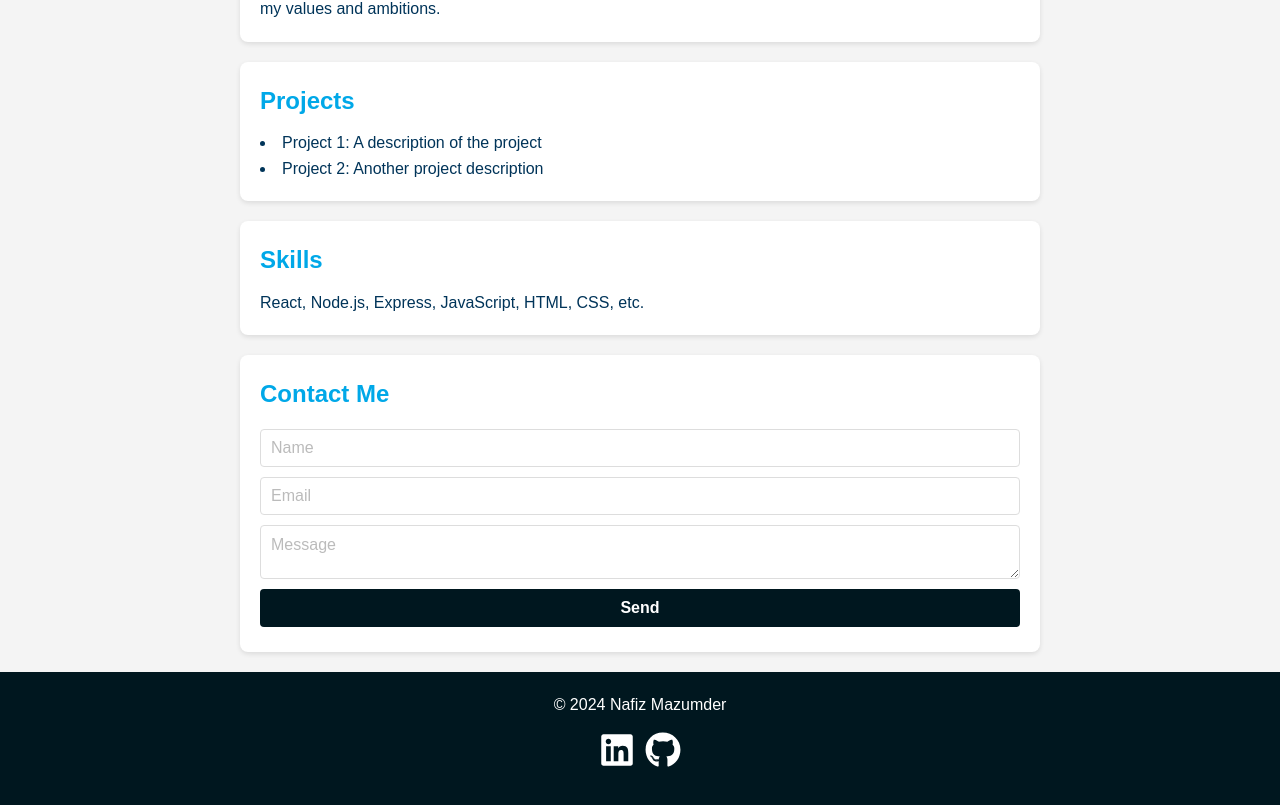
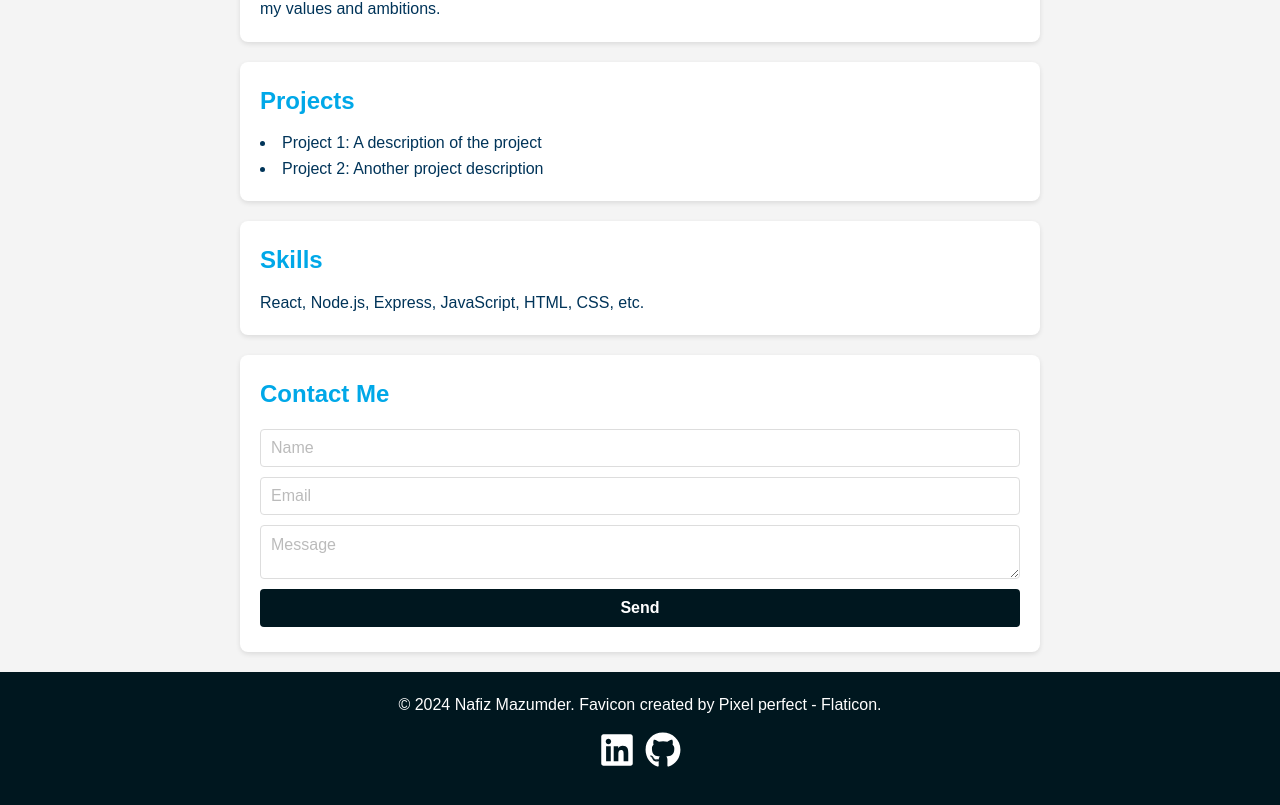
Before and after one commit to nafizMazumder/portfolio-fe, a React (Create React App) app: page / in a window 1280 px wide. Shown: the part 337-1142 px from the top of the page. Built offline with nearby package versions, Linux system fonts and the light colour scheme.

Commit message:
added favicon

```diff
--- a/public/index.html
+++ b/public/index.html
@@ -3,7 +3,8 @@
 <head>
   <meta charset="UTF-8">
   <meta name="viewport" content="width=device-width, initial-scale=1.0">
-  <title>My Portfolio</title>
+  <title>Nafiz Mazumder</title>
+  <link rel="icon" href="/assets/icon.png" />
 </head>
 <body>
 <div id="root"></div> <!-- This is where your React app will be rendered -->
--- a/src/components/Footer.js
+++ b/src/components/Footer.js
@@ -28,13 +28,23 @@ const Footer = () => {
 
     return (
         <footer>
-            <p>&copy; {currentYear} Nafiz Mazumder</p>
+            <p>&copy; {currentYear} Nafiz Mazumder.
+                <a href="https://www.flaticon.com/free-icons/developer"
+                   title="Favicon"
+                   target="_blank" rel="noopener noreferrer"> Favicon created by Pixel perfect - Flaticon.
+                </a>
+            </p>
             <ul>
-                <li><a href="https://www.linkedin.com/in/nafiz-mazumder" target="_blank"
+                <li><a href="https://www.linkedin.com/in/nafiz-mazumder"
+                       title="LinkedIn"
+                       target="_blank"
                        rel="noopener noreferrer"><FaLinkedin/></a></li>
-                <li><a href="https://github.com/nafizMazumder" target="_blank" rel="noopener noreferrer"><FaGithub/></a></li>
+                <li><a href="https://github.com/nafizMazumder"
+                       title="GitHub"
+                       target="_blank" rel="noopener noreferrer"><FaGithub/></a>
+                </li>
             </ul>
-            <button onClick={scrollToTop} className="scroll-to-top">
+            <button onClick={scrollToTop} title="Scroll to top" className="scroll-to-top">
                 <FaArrowUp className="scroll-to-top-icon"/>
             </button>
         </footer>
--- a/src/styles.css
+++ b/src/styles.css
@@ -154,6 +154,16 @@ footer p {
     font-size: 16px;
 }
 
+footer p a {
+    text-decoration: none;
+    color: white;
+    transition: color 0.3s ease;
+}
+
+footer p a:hover {
+    color: #00a8e8;
+}
+
 footer ul {
     list-style: none;
     display: flex;
```
Also changed, not shown: public/assets/icon.png (added).
